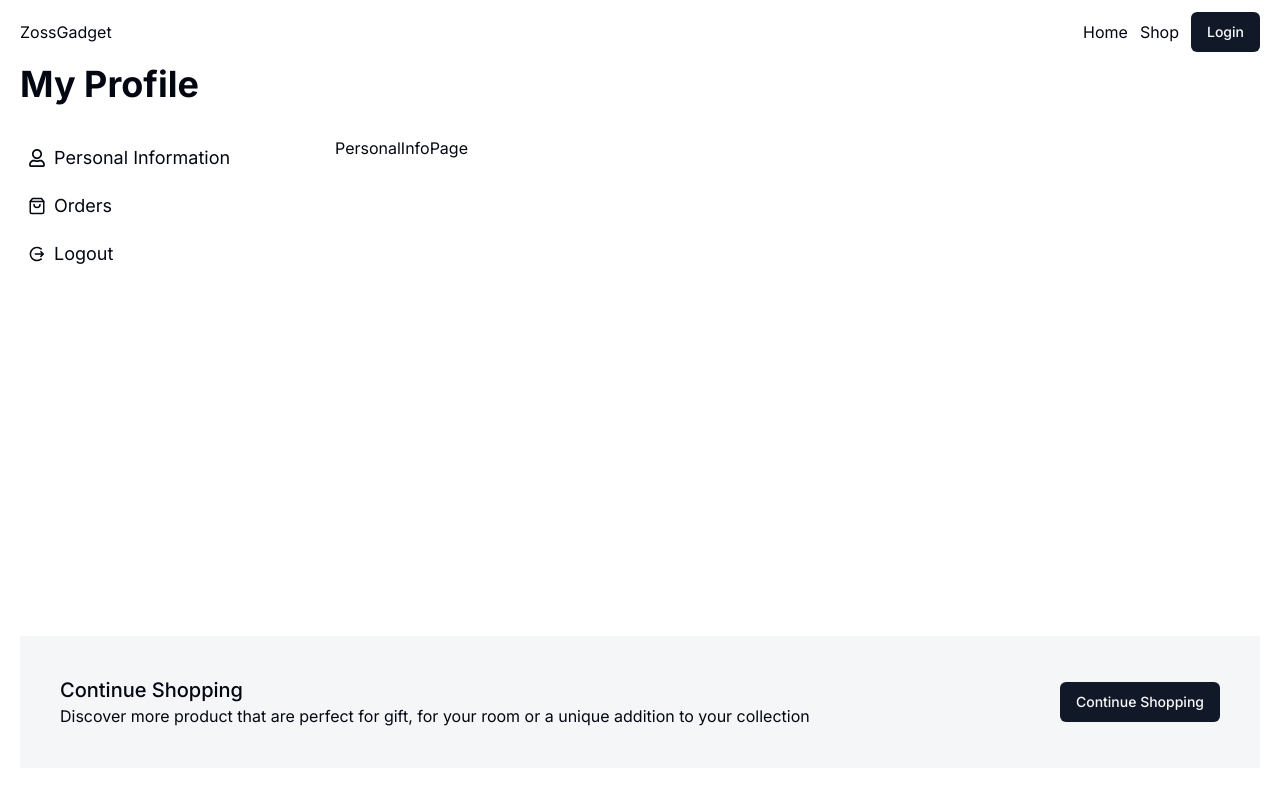
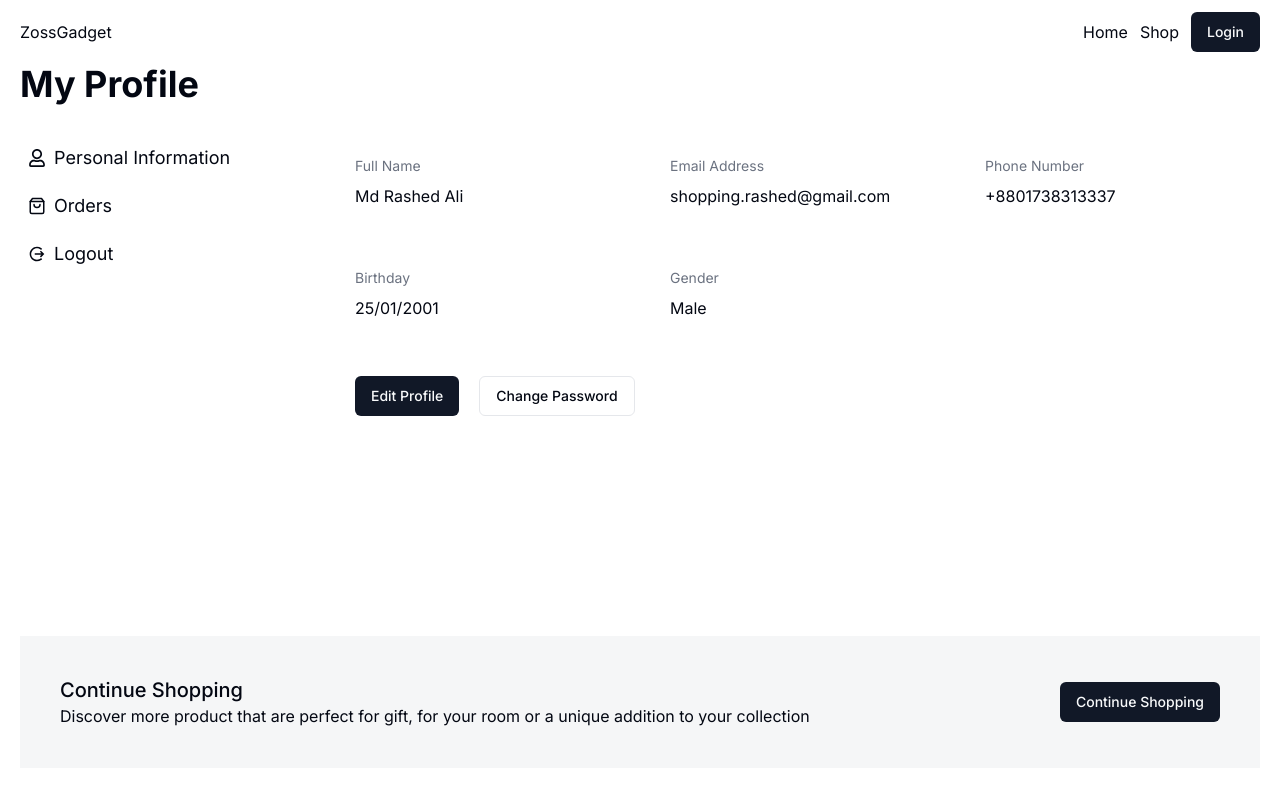
Before and after one commit to ProgrammerRashed/full-ecommerce, a Next.js app in the folder client/: page /profile/personal-info in a window 1280 px wide. Shown: the top 800 px of the page. Built offline with nearby package versions, Linux system fonts and the light colour scheme.

Commit message:
add /personal info page

```diff
--- a/client/src/app/profile/personal-info/page.tsx
+++ b/client/src/app/profile/personal-info/page.tsx
@@ -1,9 +1,38 @@
+import { Button } from '@/components/ui/button'
 import React from 'react'
 
 const PersonalInfoPage = () => {
   return (
     <div>
-      PersonalInfoPage
+      <div className='info grid grid-cols-3 gap-5'>
+        <div className='p-5'>
+          <h1 className='text-sm text-muted-foreground mb-2'>Full Name</h1>
+          <p>Md Rashed Ali</p>
+        </div>
+         <div className='p-5'>
+          <h1 className='text-sm text-muted-foreground mb-2'>Email Address</h1>
+          <p>shopping.rashed@gmail.com</p>
+        </div>
+         <div className='p-5'>
+          <h1 className='text-sm text-muted-foreground mb-2'>Phone Number</h1>
+          <p>+8801738313337</p>
+        </div>
+
+         <div className='p-5'>
+          <h1 className='text-sm text-muted-foreground mb-2'>Birthday</h1>
+          <p>25/01/2001</p>
+        </div>
+         <div className='p-5'>
+          <h1 className='text-sm text-muted-foreground mb-2'>Gender</h1>
+          <p>Male</p>
+        </div>
+      </div>
+
+      {/* ACTIONS */}
+      <div className='flex justify-start items-center gap-5 mt-4 p-5'>
+        <Button >Edit Profile</Button>
+        <Button variant="outline">Change Password</Button>
+      </div>
     </div>
   )
 }
```
